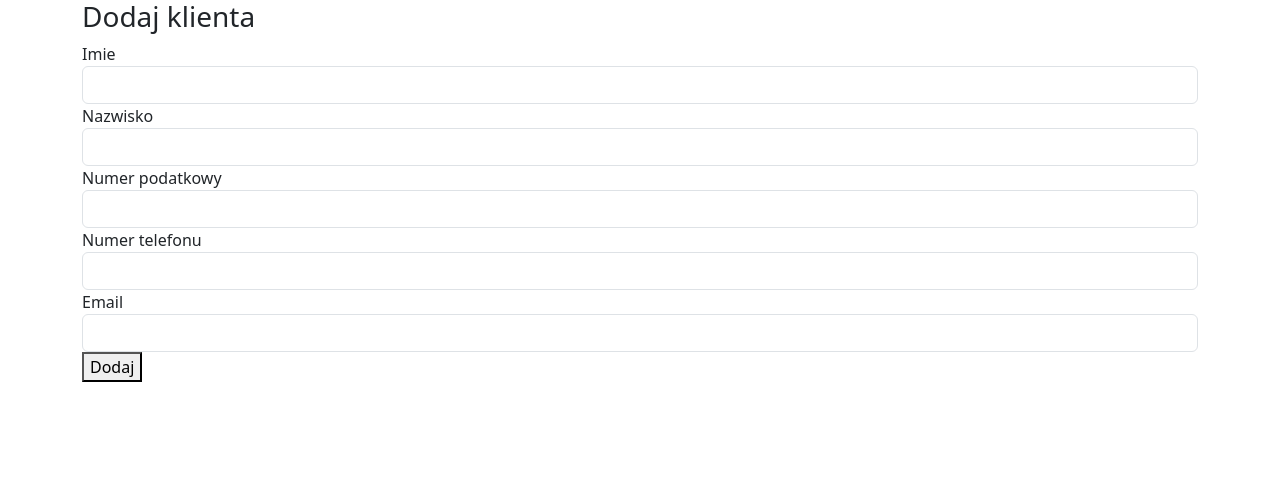
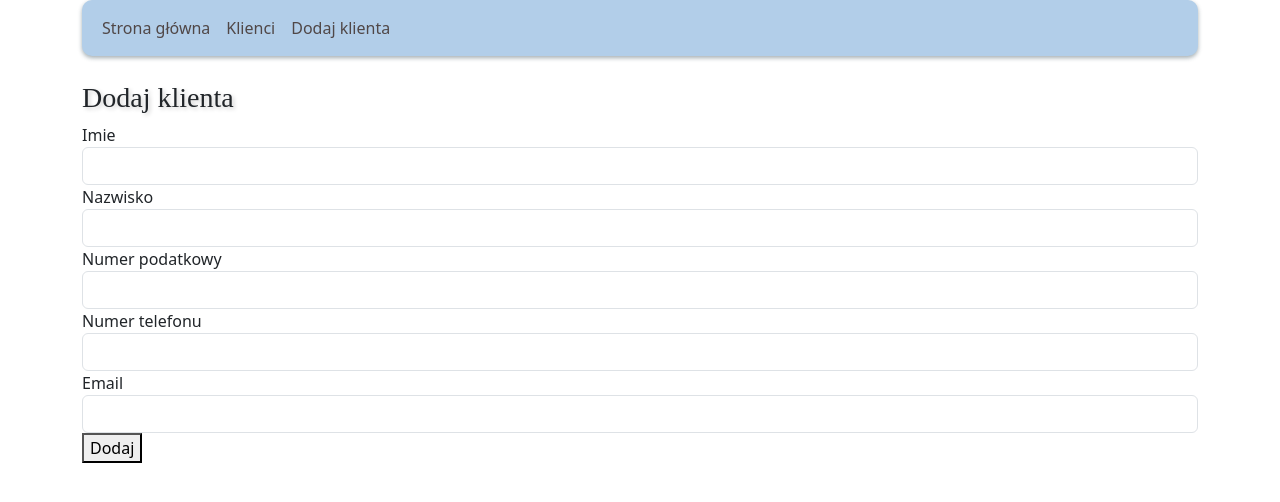
Before and after one commit to sebastianpgab/BusinessBuddyFront, an Angular app: page /customer/add in a window 1280 px wide. Shown: the top 502 px of the page. Built offline with nearby package versions, Linux system fonts and the light colour scheme.

Commit message:
Implement main navigation bar with styling

```diff
--- a/src/app/app.component.html
+++ b/src/app/app.component.html
@@ -1,4 +1,5 @@
 <div class="container">
   <!-- <app-customer-update></app-customer-update>-->
+    <app-navbar></app-navbar>
     <router-outlet></router-outlet>
 </div>
--- a/src/app/app.module.ts
+++ b/src/app/app.module.ts
@@ -18,6 +18,8 @@
 import { NotFoundComponent } from '../core/not-found/not-found.component';
 import { CustomerListComponent } from './customer/customer-list/customer-list.component';
 import { CustomerDetailsComponent } from './customer/customer-details/customer-details.component';
+import { DashboardComponent } from './dashboard/dashboard.component';
+import { NavbarComponent } from '../core/navbar/navbar.component';
 
 const routes: Routes = [
   { path: '', redirectTo: 'customer/add', pathMatch: 'full'}, // Redirects to 'customer/add' if the path is empty
@@ -34,7 +36,9 @@
     CustomerUpdateComponent,
     NotFoundComponent,
     CustomerListComponent,
-    CustomerDetailsComponent
+    CustomerDetailsComponent,
+    DashboardComponent,
+    NavbarComponent
   ],
   imports: [
     BrowserAnimationsModule,
--- /dev/null
+++ b/src/app/dashboard/dashboard.component.html
@@ -0,0 +1 @@
+<p>dashboard works!</p>
--- /dev/null
+++ b/src/app/dashboard/dashboard.component.ts
@@ -0,0 +1,16 @@
+import { Component, OnInit } from '@angular/core';
+
+@Component({
+  selector: 'app-dashboard',
+  templateUrl: './dashboard.component.html',
+  styles: [
+  ]
+})
+export class DashboardComponent implements OnInit {
+
+  constructor() { }
+
+  ngOnInit(): void {
+  }
+
+}
--- /dev/null
+++ b/src/core/navbar/navbar.component.html
@@ -0,0 +1,20 @@
+<nav class="navbar navbar-expand-lg navbar-custom">
+    <div class="container-fluid">
+      <button class="navbar-toggler" type="button" data-bs-toggle="collapse" data-bs-target="#navbarNav" aria-controls="navbarNav" aria-expanded="false" aria-label="Toggle navigation">
+        <span class="navbar-toggler-icon"></span>
+      </button>
+      <div class="collapse navbar-collapse" id="navbarNav">
+        <ul class="navbar-nav me-auto mb-2 mb-lg-0">
+          <li class="nav-item">
+            <a class="nav-link active" aria-current="page" href="#">Strona główna</a>
+          </li>
+          <li class="nav-item">
+            <a class="nav-link" href="#">Klienci</a>
+          </li>
+          <li class="nav-item">
+            <a class="nav-link" href="#">Dodaj klienta</a>
+          </li>
+        </ul>
+      </div>
+    </div>
+  </nav>
--- /dev/null
+++ b/src/core/navbar/navbar.component.ts
@@ -0,0 +1,16 @@
+import { Component, OnInit } from '@angular/core';
+
+@Component({
+  selector: 'app-navbar',
+  templateUrl: './navbar.component.html',
+  styles: [
+  ]
+})
+export class NavbarComponent implements OnInit {
+
+  constructor() { }
+
+  ngOnInit(): void {
+  }
+
+}
--- a/src/styles.scss
+++ b/src/styles.scss
@@ -8,3 +8,31 @@
     padding: 2%;
     border: 2px solid;
 }
+//global
+
+h3 {
+  font-size: 20px;
+  color: #333;
+  text-shadow: 2px 2px 4px rgba(0,0,0,0.2);
+  font-family: serif;
+}
+
+//navbar
+.navbar-custom {
+    background-color: #b2cee9 !important; /* Jasne tło */
+    box-shadow: 0 2px 4px rgba(30, 56, 65, 0.4); /* Delikatny cień */
+    border-radius: 10px;
+    margin-bottom: 25px;
+  }
+
+  .navbar-custom .navbar-nav .nav-link {
+    color: #504747 !important; /* Ciemniejszy kolor tekstu dla lepszej czytelności */
+  }
+
+  .navbar-custom .navbar-nav .nav-link:hover {
+    color: #5f99d7 !important; // Kolor tekstu po najechaniu
+  }
+
+  .navbar-custom .navbar-toggler {
+    background-color: #007bff !important; // Kolor tła przełącznika na urządzeniach mobilnych
+  }
```
